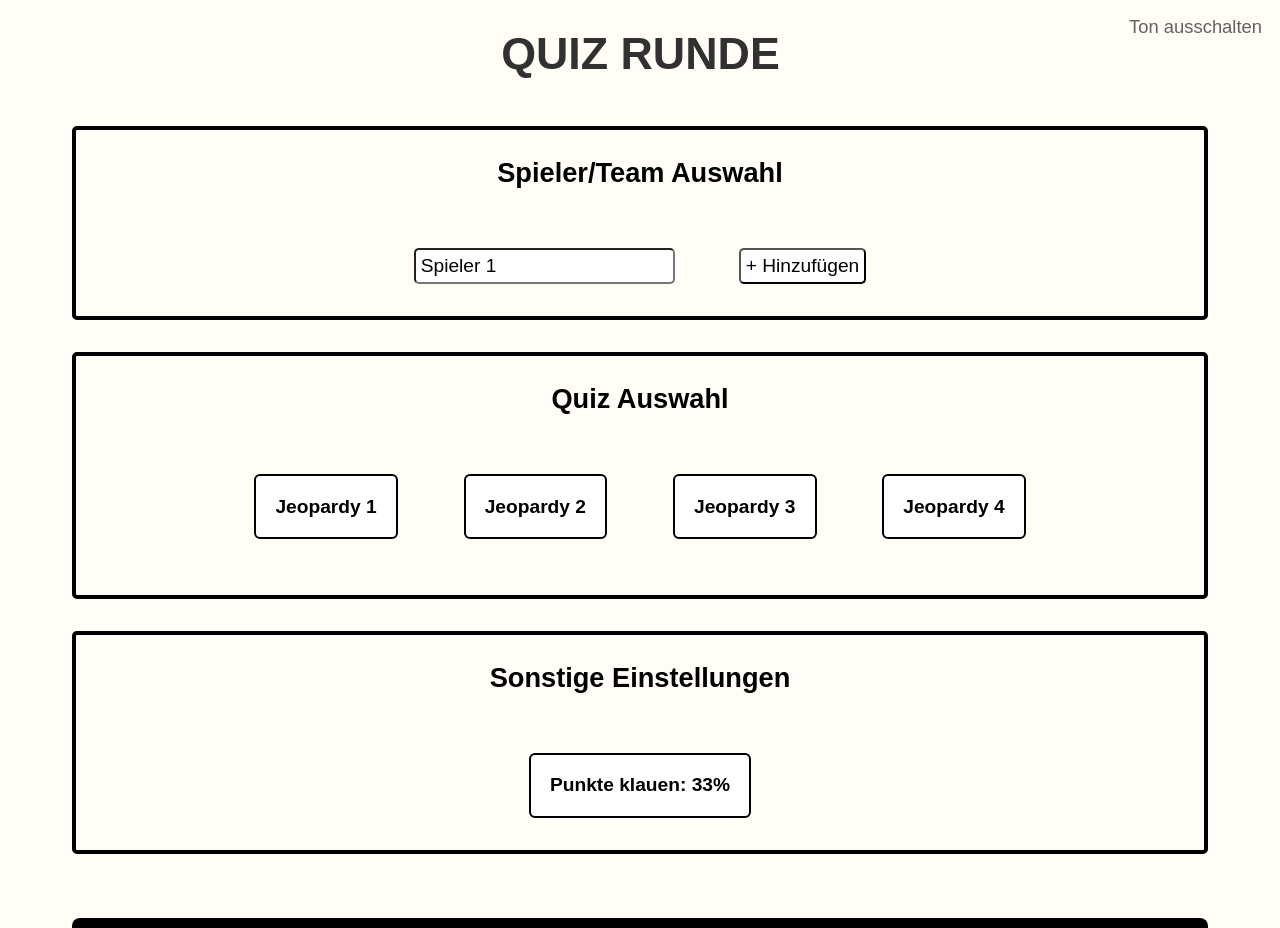
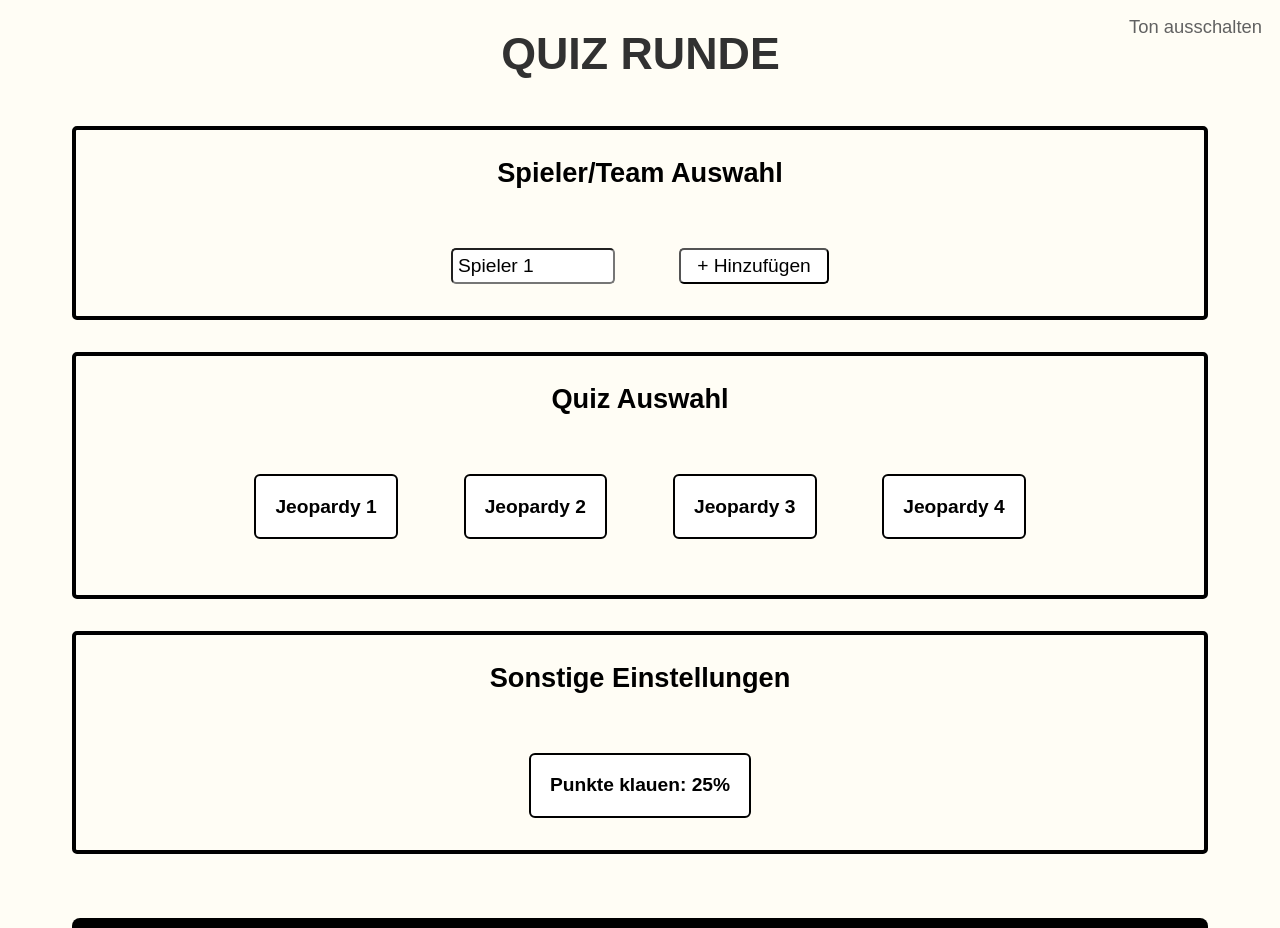
Before and after one commit to OliverHerlemann/QuizRunde_Website_React_Game, a React (Create React App) app: page / in a window 1280 px wide. Shown: the top 928 px of the page. Built offline with nearby package versions, Linux system fonts and the light colour scheme.

Commit message:
Anpassung für Handys und Fehlerbehebung

```diff
--- a/src/AppLayerTwo.jsx
+++ b/src/AppLayerTwo.jsx
@@ -25,8 +25,9 @@ export default function AppLayerTwo() {
     isTimeToAnswer: false,
     isSet: false,
   });
+
   const [soundOn, setSoundOn] = useState(true);
-  const [pointStealerFactor, setPointStealerFactor] = useState(33);
+  const [pointStealerFactor, setPointStealerFactor] = useState(25);
 
   const modalRef = useRef();
   const settingModalRef = useRef();
--- a/src/quizData.jsx
+++ b/src/quizData.jsx
@@ -1210,7 +1210,7 @@ const quizContent4_24 = {
   answerC: "Fußball",
   answerD: "Handball",
   points: 40,
-  correctAnswer: "answerA",
+  correctAnswer: "answerC",
   questionIsActive: false,
   questionFinished: false,
 };
--- a/src/styles.css
+++ b/src/styles.css
@@ -294,6 +294,7 @@ main div.quiz-grid {
   margin: 1rem 1.5rem 1rem 1.5rem;
   display: flex;
   justify-content: space-around;
+  min-width: 1600px;
 }
 main div.quiz-categories .cat-element {
   border: 3.5px solid black;
@@ -476,3 +477,11 @@ footer li {
   list-style-type: none;
   margin-top: 5px;
 }
+@media (max-width: 2620px) {
+  #player-count .player {
+    width: 150px;
+  }
+  #player-count .player.play-2 {
+    width: 120px;
+  }
+}
```
Also changed, not shown: package.json (+7 -2 lines).
